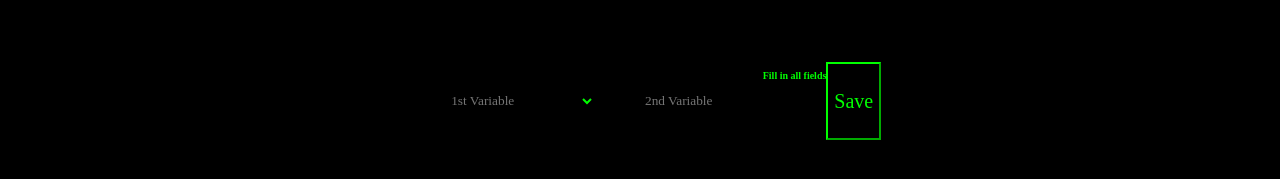
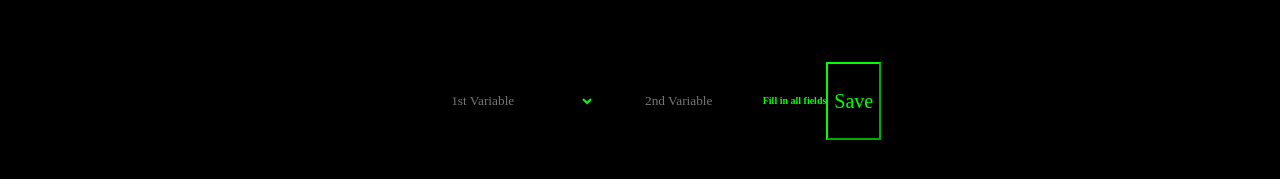
Before and after one commit to bladeyeight/C-alculator-frontend, a React (Create React App) app: page / in a window 1280 px wide. Shown: the part 487-666 px from the top of the page. Built offline with nearby package versions, Linux system fonts and the light colour scheme; no server answers.

Commit message:
first build complete

```diff
--- a/src/pages/Index.js
+++ b/src/pages/Index.js
@@ -44,7 +44,7 @@ function Index(props) {
     var2: "",
     total: "",
     });
-  }else {window.alert("Fill in all fields to save!")
+  }else {window.alert("Fill in all fields")
 
   }
 };
@@ -64,7 +64,7 @@ function Index(props) {
     )};
 
   const loading = () => {
-    return <h1 className ="totalLoad">Fill in all fields</h1>;
+    return <h1 className ="totalLoad">Fill in all fields</h1>
   };
 
 
--- a/src/styles.scss
+++ b/src/styles.scss
@@ -67,6 +67,8 @@ margin-bottom: 30px;
 
 .totalLoad {
   font-size: 10px;
+  position: relative;
+  top: 25px;
 }
 
 .Calculate {
```
